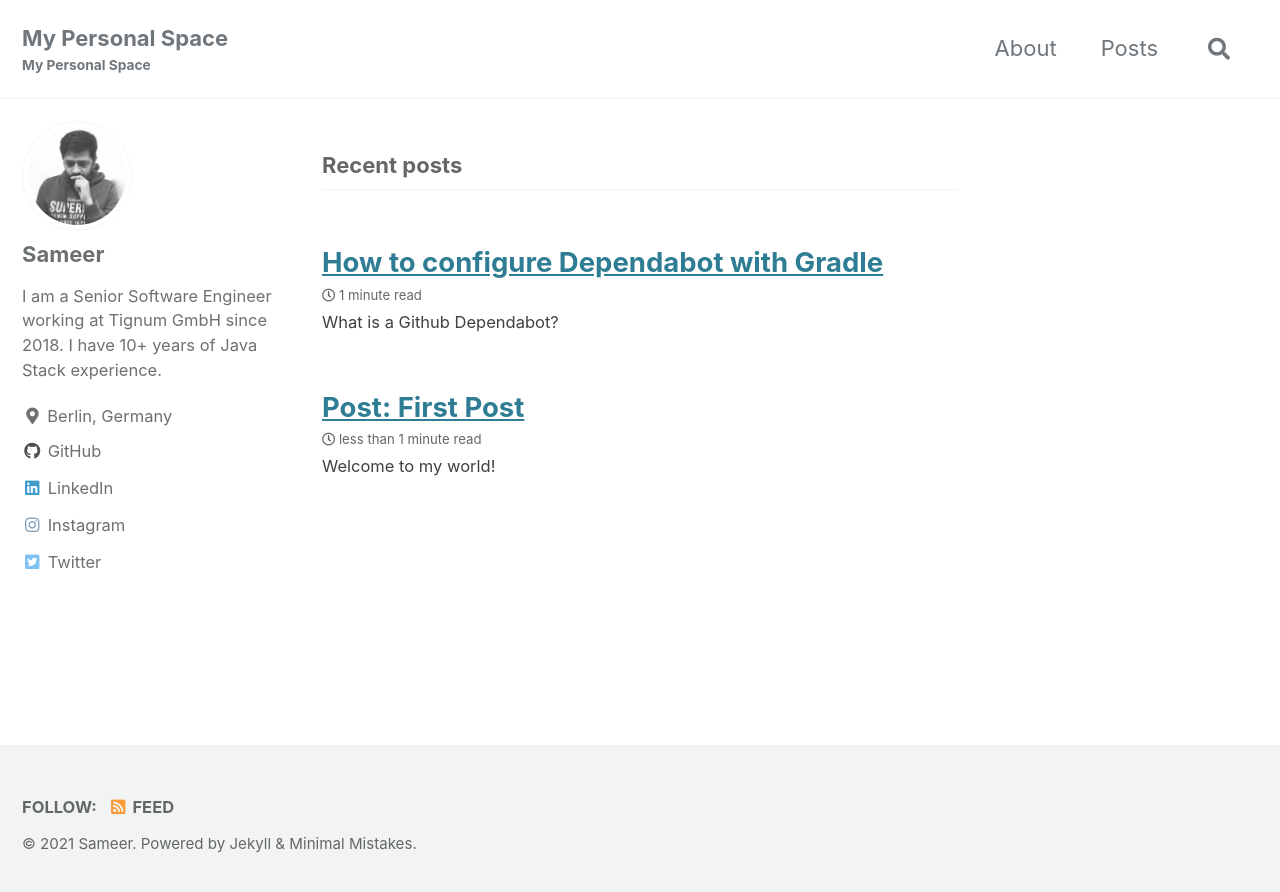
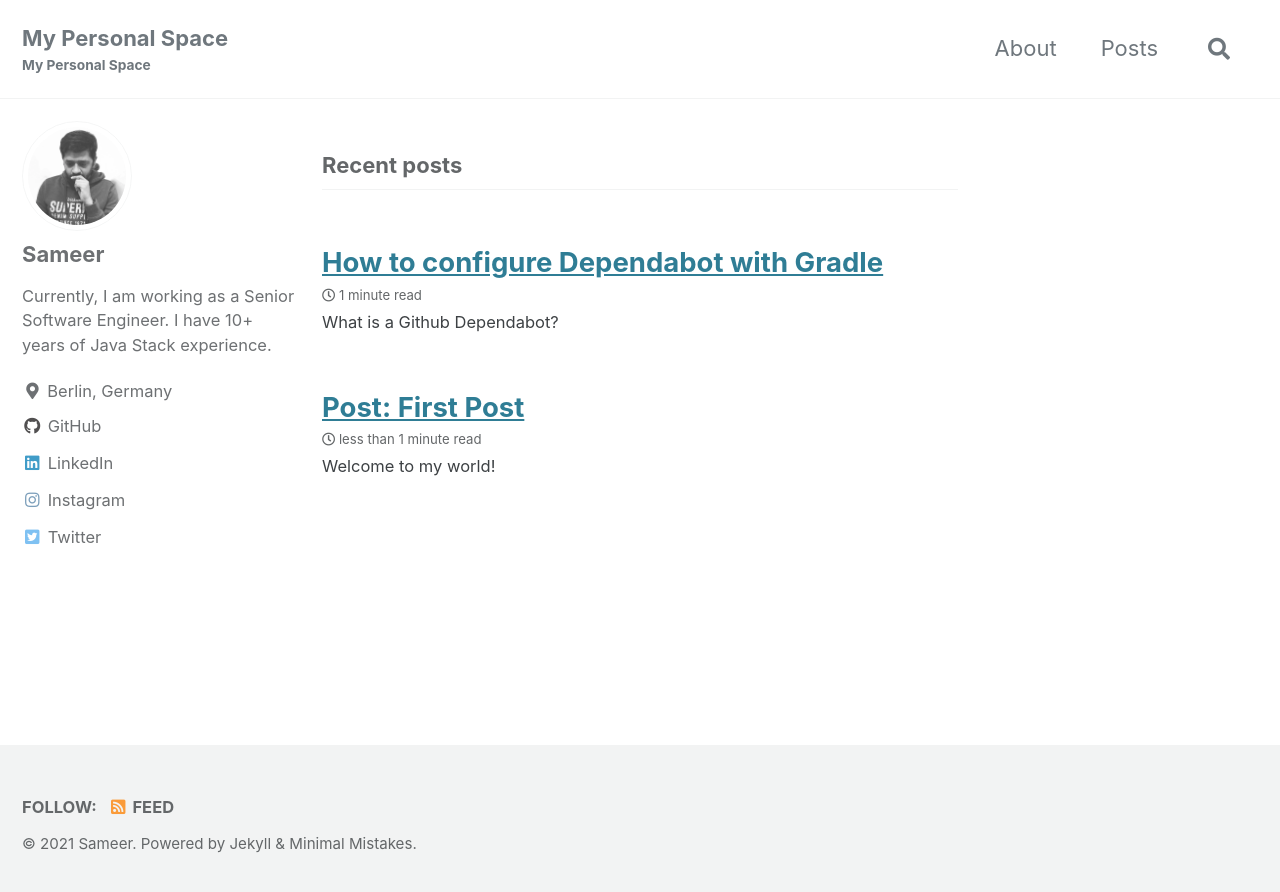
Before and after one commit to cricketsamya/cricketsamya.github.io, a Jekyll site: the page built from index.html, in a window 1280 px wide. Shown: the top 892 px of the page. Built offline with Jekyll 4.4.1, drawn with Linux system fonts in a browser that asks for light colours; cached includes are drawn as plain includes; the list of posts is cut into pages by our own code.

Commit message:
fix: company name

```diff
--- a/_config.yml
+++ b/_config.yml
@@ -7,7 +7,7 @@ title                    : "My Personal Space"
 title_separator          : "-"
 subtitle                 : "My Personal Space"
 name                     : "Sameer"
-description              : "This is my personal space, where I would love share my experience and my knowledge. I am a Senior Software Engineer working at Tignum GmbH since 2018. I have 10+ years of Java Stack experience."
+description              : "This is my personal space, where I would love share my experience and my knowledge. Currently, I am working as a Senior Software Engineer. I have 10+ years of Java Stack experience."
 url                      : "https://cricketsamya.github.io"
 baseurl                  : ""
 repository               : "cricketsamya/cricketsamya.github.io"
@@ -61,7 +61,7 @@ analytics:
 author:
   name             : "Sameer"
   avatar           : "/assets/images/bio-photo.png"
-  bio              : "I am a Senior Software Engineer working at Tignum GmbH since 2018. I have 10+ years of Java Stack experience."
+  bio              : "Currently, I am working as a Senior Software Engineer. I have 10+ years of Java Stack experience."
   location         : "Berlin, Germany"
   links:
     - label: "GitHub"
```
